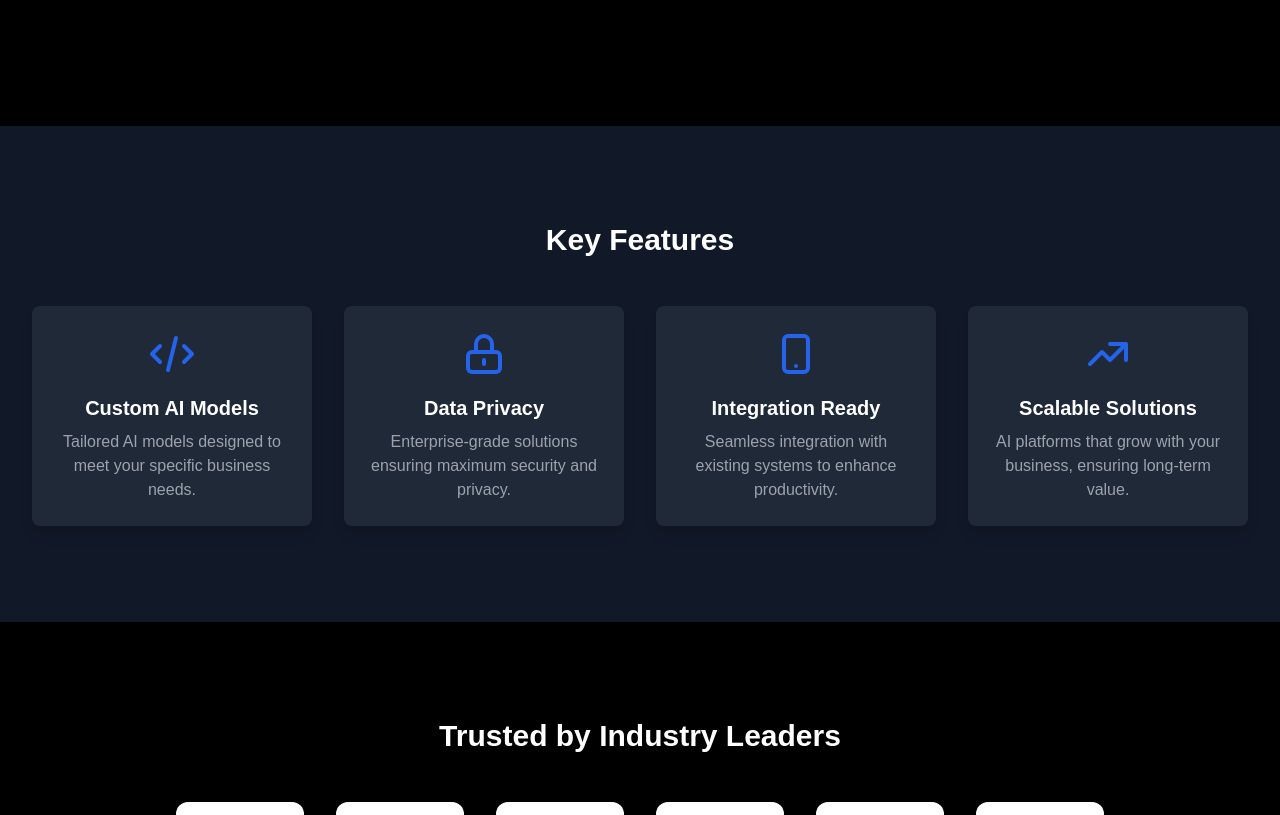
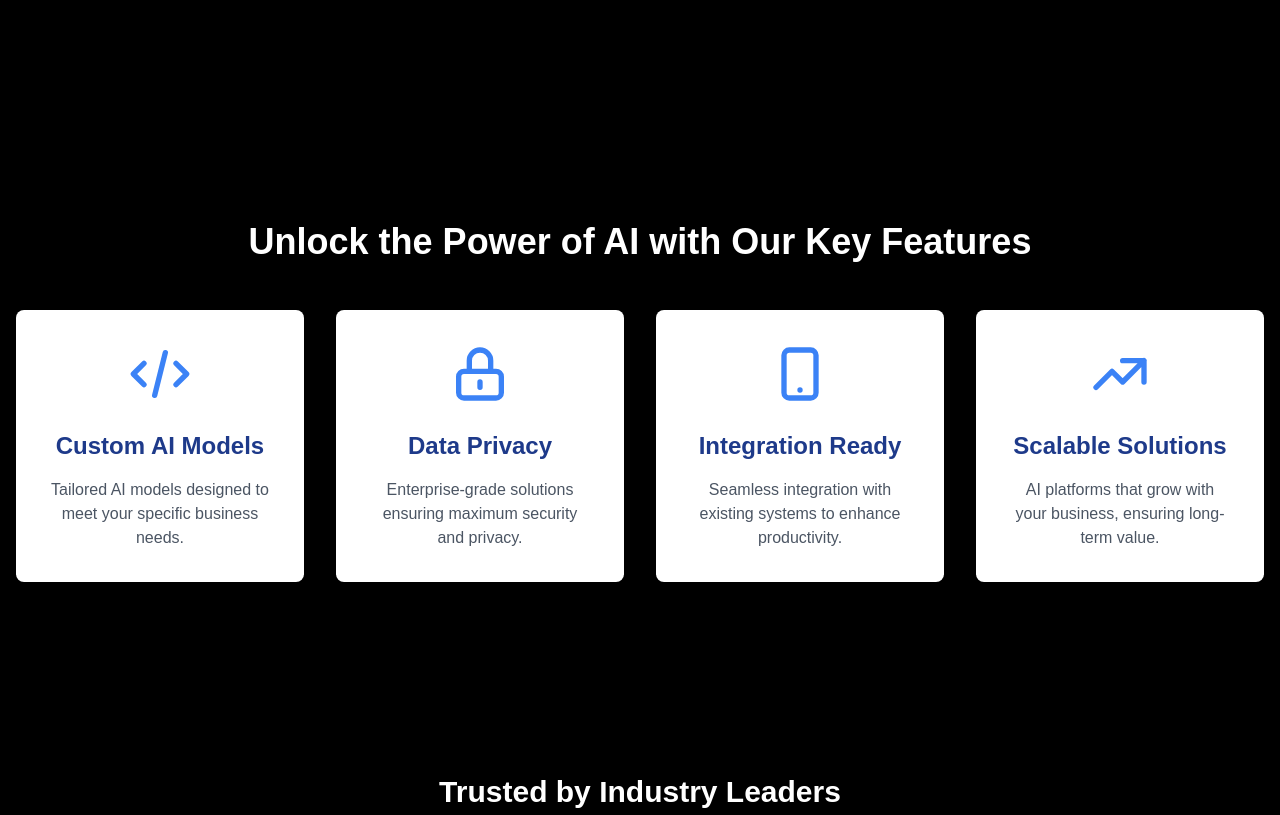
Before and after one commit to ulvi123/sentientmind, a React (Vite) app: page / in a window 1280 px wide. Shown: the part 442-1257 px from the top of the page. Built offline with nearby package versions, Linux system fonts and the light colour scheme.

Commit message:
changes to general design

```diff
--- a/src/App.jsx
+++ b/src/App.jsx
@@ -50,7 +50,6 @@ const App = () => {
             <Route path="/company/api" element={<ApiPage/>}/>
             <Route path="/company/pricing" element={<Pricing/>}/>
             <Route path="/education" element={<Education />} />
-
             <Route
               path="/software-engineering"
               element={<SoftwareEngineering />}
--- /dev/null
+++ b/src/components/HerSection.jsx
@@ -0,0 +1,44 @@
+const HeroSection = () => (
+    <section className="relative py-32 bg-black text-center">
+      <Container>
+        <motion.h1
+          initial={{ opacity: 0, y: 10 }}
+          animate={{ opacity: 1, y: 0 }}
+          transition={{ duration: 1 }}
+          className="text-5xl font-extrabold mb-6 leading-tight text-white"
+        >
+          Revolutionizing Industries with AI
+        </motion.h1>
+        <motion.p
+          initial={{ opacity: 0, y: 10 }}
+          animate={{ opacity: 1, y: 0 }}
+          transition={{ duration: 1, delay: 0.2 }}
+          className="text-lg mb-12 max-w-2xl mx-auto text-gray-300"
+        >
+          Experience the transformative power of our cutting-edge AI solutions, designed to drive innovation and efficiency across multiple sectors.
+        </motion.p>
+        <motion.div
+          initial={{ opacity: 0, y: 10 }}
+          animate={{ opacity: 1, y: 0 }}
+          transition={{ duration: 1, delay: 0.4 }}
+          className="flex justify-center space-x-4"
+        >
+          <Link
+            to="/research"
+            className="bg-blue-600 text-white font-semibold py-3 px-8 rounded-full transition-transform duration-300 hover:bg-blue-500 shadow-lg"
+          >
+            Explore Research
+          </Link>
+          <Link
+            to="/contact"
+            className="bg-transparent border-2 border-blue-600 text-blue-600 font-semibold py-3 px-8 rounded-full transition-transform duration-300 hover:bg-blue-600 hover:text-white shadow-lg"
+          >
+            Request a Demo
+          </Link>
+        </motion.div>
+      </Container>
+    </section>
+  );
+
+
+export default HeroSection
--- a/src/pages/Home.jsx
+++ b/src/pages/Home.jsx
@@ -7,6 +7,7 @@ import {
   DeviceMobileIcon,
   TrendingUpIcon,
 } from "@heroicons/react/outline";
+
 
 // Components for Basic Layouts
 const Container = ({ children, className }) => (
@@ -59,62 +60,66 @@ const HeroSection = () => (
 );
 
 // Key Features Section
+
+
 const KeyFeatures = () => {
   const features = [
     {
       title: "Custom AI Models",
       description:
         "Tailored AI models designed to meet your specific business needs.",
-      icon: <CodeIcon className="h-12 w-12 text-blue-600" />,
+      icon: <CodeIcon className="h-16 w-16 text-blue-500" />,
     },
     {
       title: "Data Privacy",
       description:
         "Enterprise-grade solutions ensuring maximum security and privacy.",
-      icon: <LockClosedIcon className="h-12 w-12 text-blue-600" />,
+      icon: <LockClosedIcon className="h-16 w-16 text-blue-500" />,
     },
     {
       title: "Integration Ready",
       description:
         "Seamless integration with existing systems to enhance productivity.",
-      icon: <DeviceMobileIcon className="h-12 w-12 text-blue-600" />,
+      icon: <DeviceMobileIcon className="h-16 w-16 text-blue-500" />,
     },
     {
       title: "Scalable Solutions",
       description:
         "AI platforms that grow with your business, ensuring long-term value.",
-      icon: <TrendingUpIcon className="h-12 w-12 text-blue-600" />,
+      icon: <TrendingUpIcon className="h-16 w-16 text-blue-500" />,
     },
   ];
 
   return (
-    <section className="py-24 bg-gray-900">
-      <Container>
-        <h2 className="text-3xl font-bold text-center mb-12 text-white">
-          Key Features
+    <section className="py-24 bg-gradient-to-r ">
+      <div className="container mx-auto px-4">
+        <h2 className="text-4xl font-bold text-center mb-12 text-white">
+          Unlock the Power of AI with Our Key Features
         </h2>
         <div className="grid md:grid-cols-2 lg:grid-cols-4 gap-8">
           {features.map((feature, index) => (
             <motion.div
               key={index}
-              className="flex flex-col items-center p-6 bg-gray-800 rounded-lg shadow-lg hover:shadow-xl transition duration-300"
+              className="flex flex-col items-center p-8 bg-white rounded-lg shadow-lg hover:shadow-xl transition duration-300"
               initial={{ opacity: 0, y: 20 }}
               whileInView={{ opacity: 1, y: 0 }}
               viewport={{ once: true }}
               transition={{ duration: 0.8, delay: index * 0.1 }}
             >
-              <div className="flex-shrink-0 mb-4">{feature.icon}</div>
-              <h3 className="text-xl font-semibold mb-2 text-white">
+              <div className="flex-shrink-0 mb-6">{feature.icon}</div>
+              <h3 className="text-2xl font-bold mb-4 text-blue-900">
                 {feature.title}
               </h3>
-              <p className="text-gray-400 text-center">{feature.description}</p>
+              <p className="text-gray-600 text-center">{feature.description}</p>
             </motion.div>
           ))}
         </div>
-      </Container>
+      </div>
     </section>
   );
 };
+
+
 
 // Clients Section
 const ClientsSection = () => {
@@ -177,7 +182,7 @@ const UseCasesSection = () => {
   ];
 
   return (
-    <section id="usecases" className="py-24 bg-gray-900">
+    <section id="usecases" className="py-24 ">
       <Container>
         <h2 className="text-3xl font-bold text-center mb-16 text-white">
           Transforming Industries
@@ -260,7 +265,7 @@ const TestimonialsSection = () => (
 
 // Call to Action Section
 const CTASection = () => (
-  <section className="py-24 bg-blue-600 text-center">
+  <section className="py-24 bg-gray-600 text-center">
     <Container>
       <motion.h2
         initial={{ opacity: 0, y: 10 }}
```
